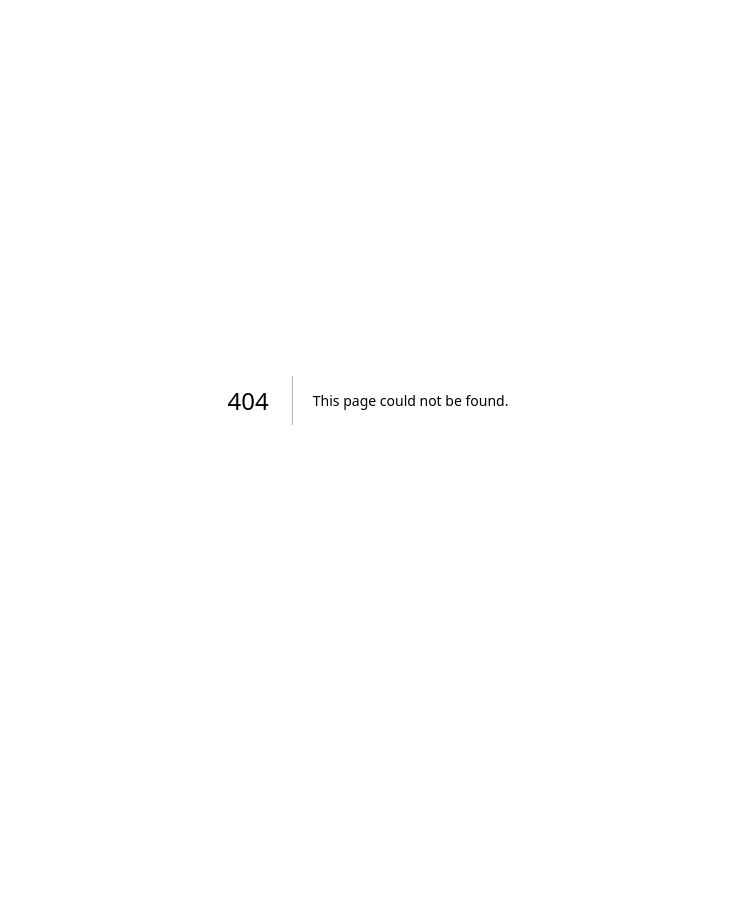
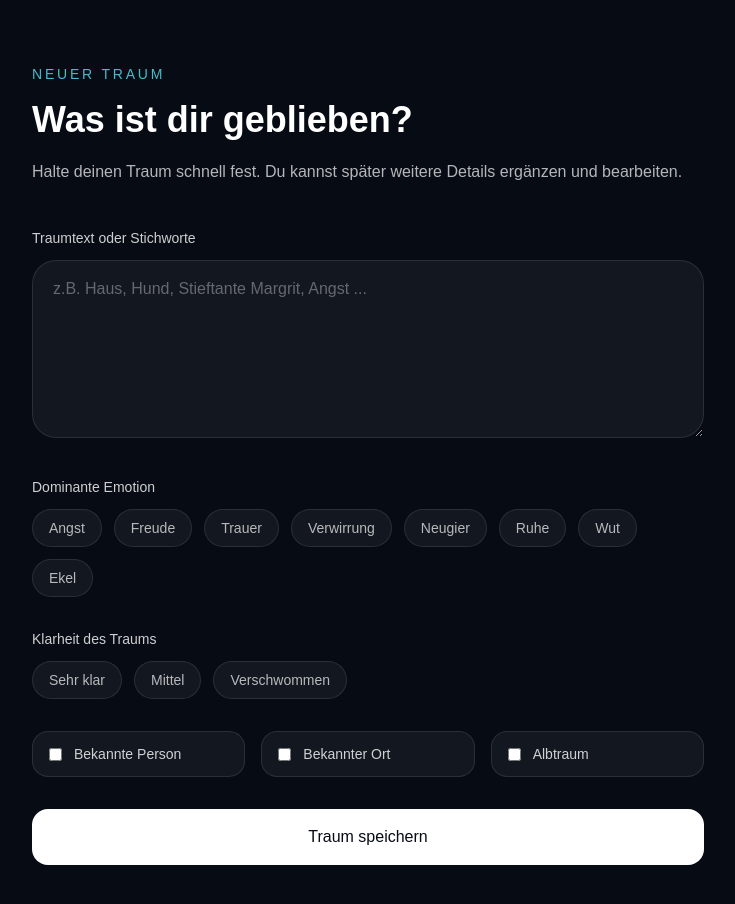
Before and after one commit to Fabrik4/MeinTraum, a Next.js app: page /entry in a window 1280 px wide. Before the commit this address had no page. Shown: the top 904 px of the page, without its empty margins (272-1007 px from the left). Before the commit the page ends 800 px from the top, so only its background shows below. Built offline with nearby package versions, Linux system fonts and the light colour scheme.

Commit message:
entry page

```diff
--- /dev/null
+++ b/app/entry/page.tsx
@@ -0,0 +1,192 @@
+"use client"
+
+import { useState } from "react"
+import { createClient } from "@supabase/supabase-js"
+
+const emotions = [
+  "Angst",
+  "Freude",
+  "Trauer",
+  "Verwirrung",
+  "Neugier",
+  "Ruhe",
+  "Wut",
+  "Ekel",
+]
+
+const clarityOptions = ["Sehr klar", "Mittel", "Verschwommen"]
+
+export default function DreamEntryPage() {
+  const [rawInputText, setRawInputText] = useState("")
+  const [dominantEmotion, setDominantEmotion] = useState("")
+  const [dreamClarity, setDreamClarity] = useState("")
+  const [familiarPersonFlag, setFamiliarPersonFlag] = useState(false)
+  const [familiarPlaceFlag, setFamiliarPlaceFlag] = useState(false)
+  const [nightmareFlag, setNightmareFlag] = useState(false)
+  const [message, setMessage] = useState("")
+  const [isSubmitting, setIsSubmitting] = useState(false)
+
+  const handleSubmit = async (e: React.FormEvent<HTMLFormElement>) => {
+    e.preventDefault()
+    setIsSubmitting(true)
+    setMessage("")
+
+    const supabaseUrl = process.env.NEXT_PUBLIC_SUPABASE_URL
+    const supabaseKey = process.env.NEXT_PUBLIC_SUPABASE_ANON_KEY
+
+    if (!supabaseUrl || !supabaseKey) {
+      setMessage("Konfigurationsfehler. Bitte später erneut versuchen.")
+      setIsSubmitting(false)
+      return
+    }
+
+    const supabase = createClient(supabaseUrl, supabaseKey)
+
+    const { error } = await supabase.from("dream_entries").insert([
+      {
+        raw_input_text: rawInputText,
+        dominant_emotion: dominantEmotion || null,
+        dream_clarity: dreamClarity || null,
+        familiar_person_flag: familiarPersonFlag,
+        familiar_place_flag: familiarPlaceFlag,
+        nightmare_flag: nightmareFlag,
+      },
+    ])
+
+    if (error) {
+      setMessage("Der Traum konnte nicht gespeichert werden.")
+    } else {
+      setMessage("Traum gespeichert.")
+      setRawInputText("")
+      setDominantEmotion("")
+      setDreamClarity("")
+      setFamiliarPersonFlag(false)
+      setFamiliarPlaceFlag(false)
+      setNightmareFlag(false)
+    }
+
+    setIsSubmitting(false)
+  }
+
+  return (
+    <main className="min-h-screen bg-[#070b14] px-6 py-16 text-white">
+      <div className="mx-auto max-w-2xl">
+        <p className="text-sm uppercase tracking-[0.2em] text-cyan-300/80">
+          Neuer Traum
+        </p>
+
+        <h1 className="mt-4 text-4xl font-semibold">
+          Was ist dir geblieben?
+        </h1>
+
+        <p className="mt-4 leading-8 text-white/70">
+          Halte deinen Traum schnell fest. Du kannst später weitere Details
+          ergänzen und bearbeiten.
+        </p>
+
+        <form onSubmit={handleSubmit} className="mt-10 space-y-8">
+          <div>
+            <label className="mb-3 block text-sm font-medium text-white/80">
+              Traumtext oder Stichworte
+            </label>
+            <textarea
+              value={rawInputText}
+              onChange={(e) => setRawInputText(e.target.value)}
+              placeholder="z.B. Haus, Hund, Stieftante Margrit, Angst ..."
+              required
+              rows={6}
+              className="w-full rounded-3xl border border-white/10 bg-white/5 px-5 py-4 text-white placeholder:text-white/35 focus:border-cyan-300/40 focus:outline-none"
+            />
+          </div>
+
+          <div>
+            <p className="mb-3 text-sm font-medium text-white/80">
+              Dominante Emotion
+            </p>
+            <div className="flex flex-wrap gap-3">
+              {emotions.map((emotion) => (
+                <button
+                  key={emotion}
+                  type="button"
+                  onClick={() => setDominantEmotion(emotion)}
+                  className={`rounded-full px-4 py-2 text-sm transition ${
+                    dominantEmotion === emotion
+                      ? "bg-cyan-300/20 text-cyan-100 border border-cyan-300/30"
+                      : "bg-white/5 text-white/70 border border-white/10"
+                  }`}
+                >
+                  {emotion}
+                </button>
+              ))}
+            </div>
+          </div>
+
+          <div>
+            <p className="mb-3 text-sm font-medium text-white/80">
+              Klarheit des Traums
+            </p>
+            <div className="flex flex-wrap gap-3">
+              {clarityOptions.map((clarity) => (
+                <button
+                  key={clarity}
+                  type="button"
+                  onClick={() => setDreamClarity(clarity)}
+                  className={`rounded-full px-4 py-2 text-sm transition ${
+                    dreamClarity === clarity
+                      ? "bg-cyan-300/20 text-cyan-100 border border-cyan-300/30"
+                      : "bg-white/5 text-white/70 border border-white/10"
+                  }`}
+                >
+                  {clarity}
+                </button>
+              ))}
+            </div>
+          </div>
+
+          <div className="grid gap-4 sm:grid-cols-3">
+            <label className="flex items-center gap-3 rounded-2xl border border-white/10 bg-white/5 px-4 py-3">
+              <input
+                type="checkbox"
+                checked={familiarPersonFlag}
+                onChange={(e) => setFamiliarPersonFlag(e.target.checked)}
+              />
+              <span className="text-sm text-white/80">Bekannte Person</span>
+            </label>
+
+            <label className="flex items-center gap-3 rounded-2xl border border-white/10 bg-white/5 px-4 py-3">
+              <input
+                type="checkbox"
+                checked={familiarPlaceFlag}
+                onChange={(e) => setFamiliarPlaceFlag(e.target.checked)}
+              />
+              <span className="text-sm text-white/80">Bekannter Ort</span>
+            </label>
+
+            <label className="flex items-center gap-3 rounded-2xl border border-white/10 bg-white/5 px-4 py-3">
+              <input
+                type="checkbox"
+                checked={nightmareFlag}
+                onChange={(e) => setNightmareFlag(e.target.checked)}
+              />
+              <span className="text-sm text-white/80">Albtraum</span>
+            </label>
+          </div>
+
+          <button
+            type="submit"
+            disabled={isSubmitting}
+            className="w-full rounded-2xl bg-white px-6 py-4 font-medium text-[#070b14] transition hover:scale-[1.01] disabled:opacity-60"
+          >
+            {isSubmitting ? "Speichert..." : "Traum speichern"}
+          </button>
+
+          {message && (
+            <div className="rounded-2xl border border-cyan-300/20 bg-cyan-300/10 px-4 py-3 text-sm text-cyan-100">
+              {message}
+            </div>
+          )}
+        </form>
+      </div>
+    </main>
+  )
+}
--- a/app/layout.tsx
+++ b/app/layout.tsx
@@ -31,6 +31,7 @@ export default function RootLayout({
       <body>
         {children}
         <Analytics />
+          <SpeedInsights />
       </body>
     </html>
   )
```
